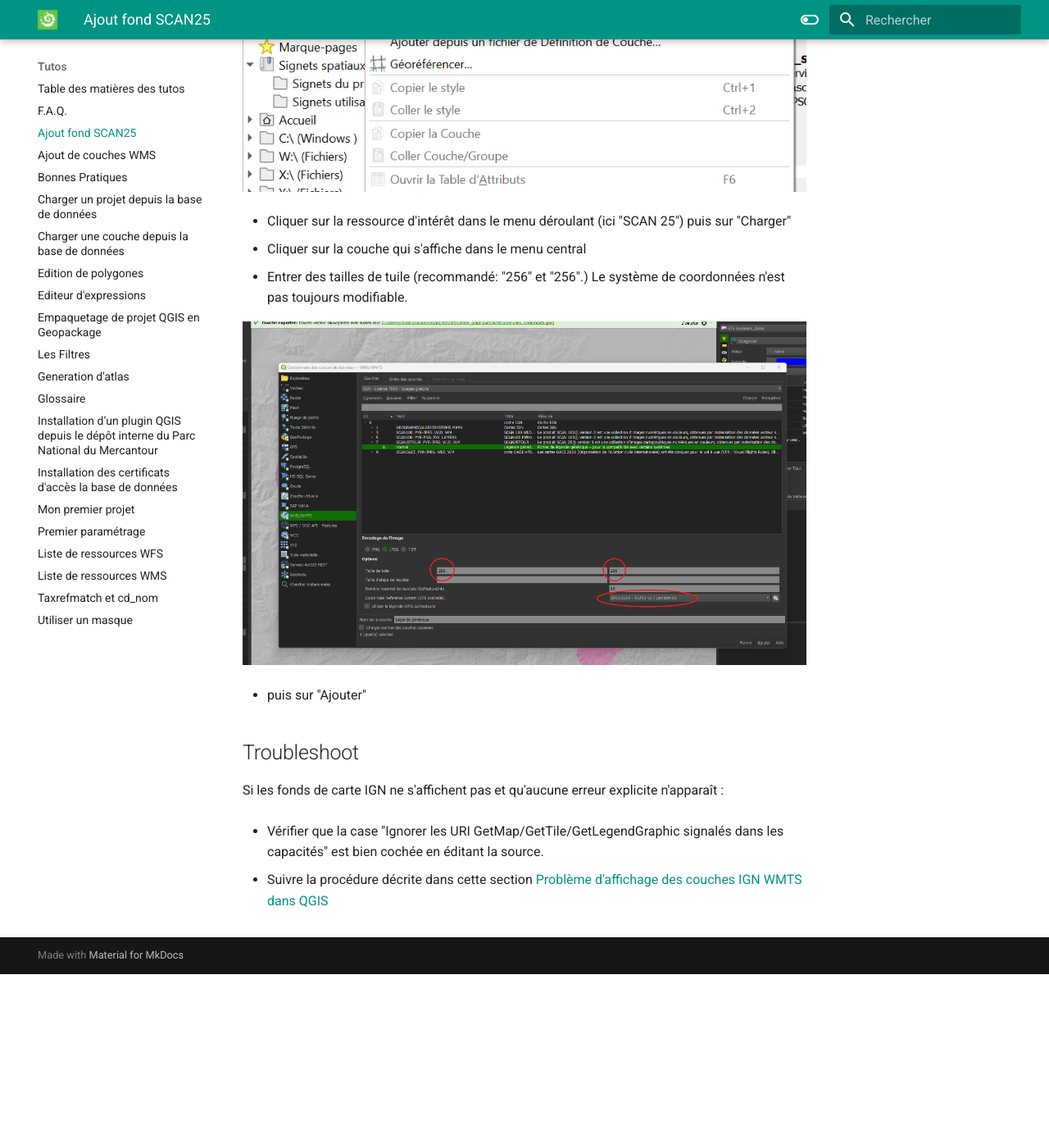
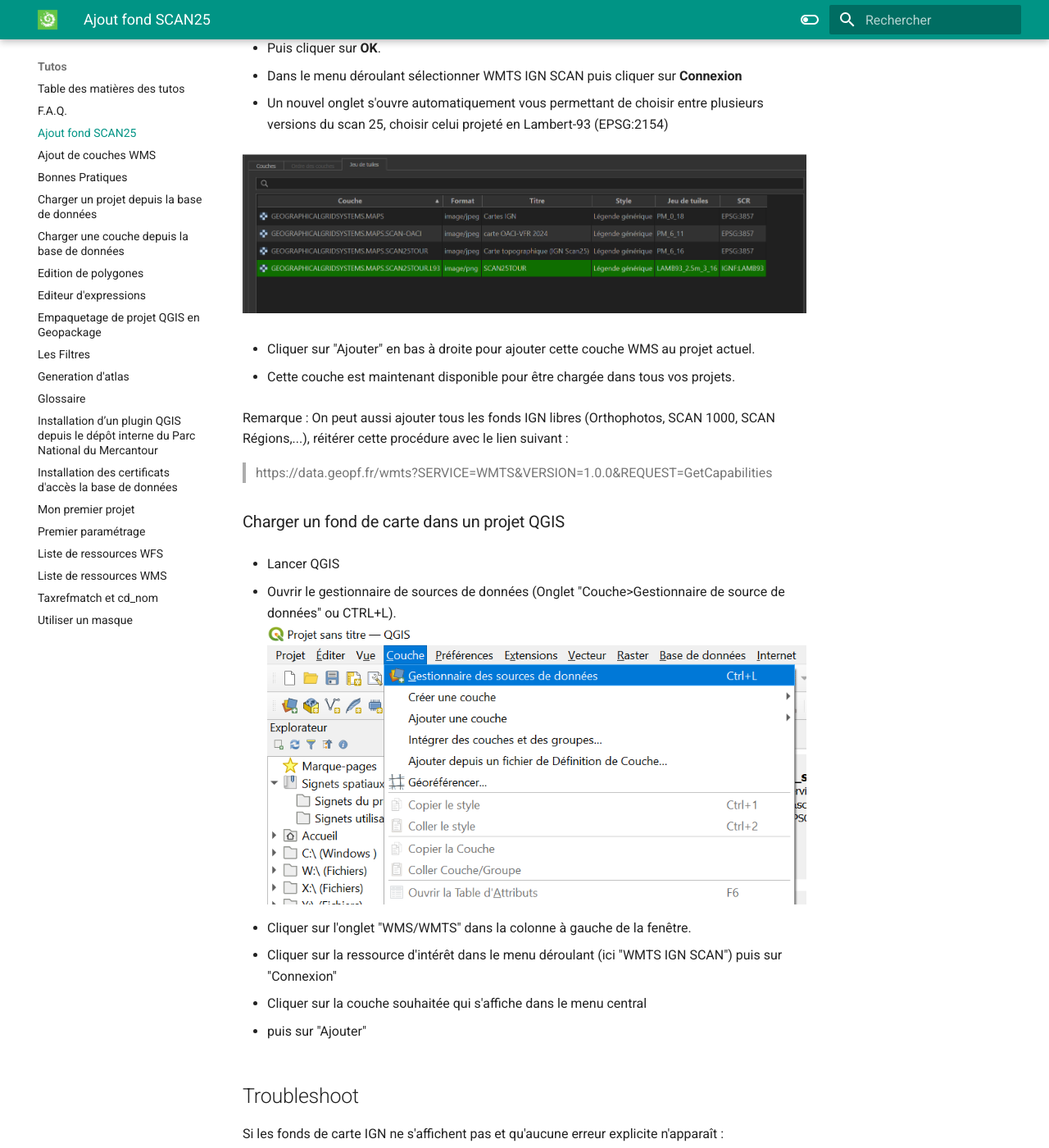
Before and after one commit to PnMercantour/donnees, an MkDocs documentation site: the page built from docs/tutos/ajout_fond_SCAN25.md, in a window 1280 px wide and 1400 px high, scrolled down 1928 px. Shown: the whole window at 82% size. Built offline with MkDocs 1.6.1 and Material for MkDocs 9.7.7, drawn with Linux system fonts in a browser that asks for light colours; before the commit the page ends 3116 px from its top, so only the background shows below that; some of the changed text lies outside the part shown.

Commit message:
update WMTS config

```diff
--- a/docs/tutos/ajout_fond_SCAN25.md
+++ b/docs/tutos/ajout_fond_SCAN25.md
@@ -6,12 +6,12 @@
 Cette solution est temporaire, et cessera de fonctionner dès la fin de la bascule des ressources de l'ign sur la géoplateforme. Quand cela arrivera, le nouveau mode d'accès au SAN25 vous sera communiqué.
 -->
 
-# Ajouter le SCAN 25 au catalogue WMS
+# Ajouter le SCAN 25 au catalogue WMTS
 
 
 ## Pas à pas
 
-### Ajout de la ressource catalogue de WMS
+### Ajout de la ressource catalogue de WMTS
 
 
 - Ouvrir le gestionnaire de sources de données (Onglet "Couche>Gestionnaire de source de données" ou CTRL+L).
@@ -19,10 +19,10 @@
 
 - Cliquer sur WMS/WMTS dans l'explorateur, sélectionner "Nouveau"
 
-- Dans nom entrer "Scan 25"
+- Dans nom entrer "WMTS IGN SCAN"
 - Dans URL copier le lien suivant
 
-> https://data.geopf.fr/private/wms-r?SERVICE=WMS&VERSION=1.3.0&REQUEST=GetCapabilities&apikey=ign_scan_ws
+> https://data.geopf.fr/private/wmts?SERVICE=WMTS&VERSION=1.0.0&REQUEST=GetCapabilities&apikey=ign_scan_ws
 
 <!--
 - Il faut ensuite cliquer sur la petite croix verte dans l'encadré "Athentification"
@@ -38,7 +38,11 @@
 
 - Cocher la case "Ignorer les URI GetMap/GetTile/GetLegendGraphic signalés dans les capacités"
 
--  Puis cliquer sur OK.
+![](./img/wmts_connection_configuration.png)
+
+- Puis cliquer sur **OK**.
+
+- Dans le menu déroulant sélectionner WMTS IGN SCAN puis cliquer sur **Connexion**
 
 
 - Un nouvel onglet s'ouvre automatiquement vous permettant de choisir entre plusieurs versions du scan 25, choisir celui projeté en Lambert-93 (EPSG:2154)
@@ -49,7 +53,8 @@
 
 - Cette couche est maintenant disponible pour être chargée dans tous vos projets.
 
-
+Remarque : On peut aussi ajouter tous les fonds IGN libres (Orthophotos, SCAN 1000, SCAN Régions,...), réitérer cette procédure avec le lien suivant :
+> https://data.geopf.fr/wmts?SERVICE=WMTS&VERSION=1.0.0&REQUEST=GetCapabilities
 
 
 ### Charger un fond de carte dans un projet QGIS
@@ -57,16 +62,13 @@
 - Lancer QGIS
 
 - Ouvrir le gestionnaire de sources de données (Onglet "Couche>Gestionnaire de source de données" ou CTRL+L).
-
-- Cliquer sur l'onglet "WMS" dans la colonne à gauche de la fenêtre.
-
 ![](./img/gestionnaire_sources.png)
 
-- Cliquer sur la ressource d'intérêt dans le menu déroulant (ici "SCAN 25") puis sur "Charger"
-- Cliquer sur la couche qui s'affiche dans le menu central
-- Entrer des tailles de tuile (recommandé: "256" et "256".) Le système de coordonnées n'est pas toujours modifiable.
+- Cliquer sur l'onglet "WMS/WMTS" dans la colonne à gauche de la fenêtre.
 
-![](./img/ajout_wms_parametres.png)
+
+- Cliquer sur la ressource d'intérêt dans le menu déroulant (ici "WMTS IGN SCAN") puis sur "Connexion"
+- Cliquer sur la couche souhaitée qui s'affiche dans le menu central
 
 - puis sur "Ajouter"
 
```
Also changed, not shown: docs/tutos/installer_certificats_base_de_donnees.md (+1 -1 lines), docs/tutos/img/wmts_connection_configuration.png (added).
